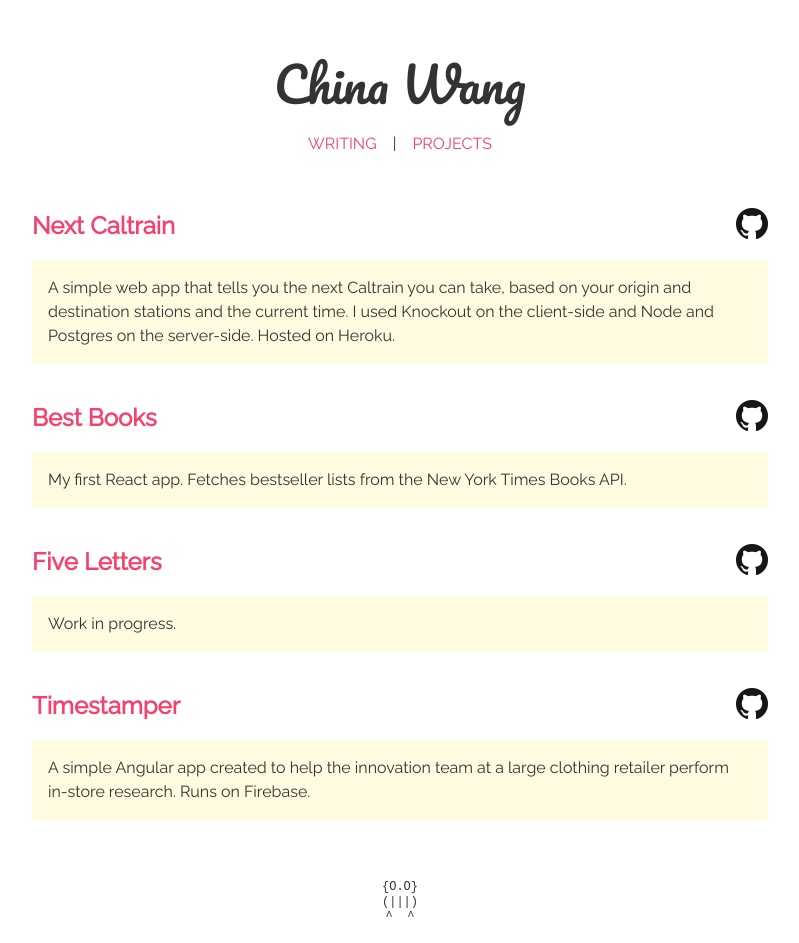
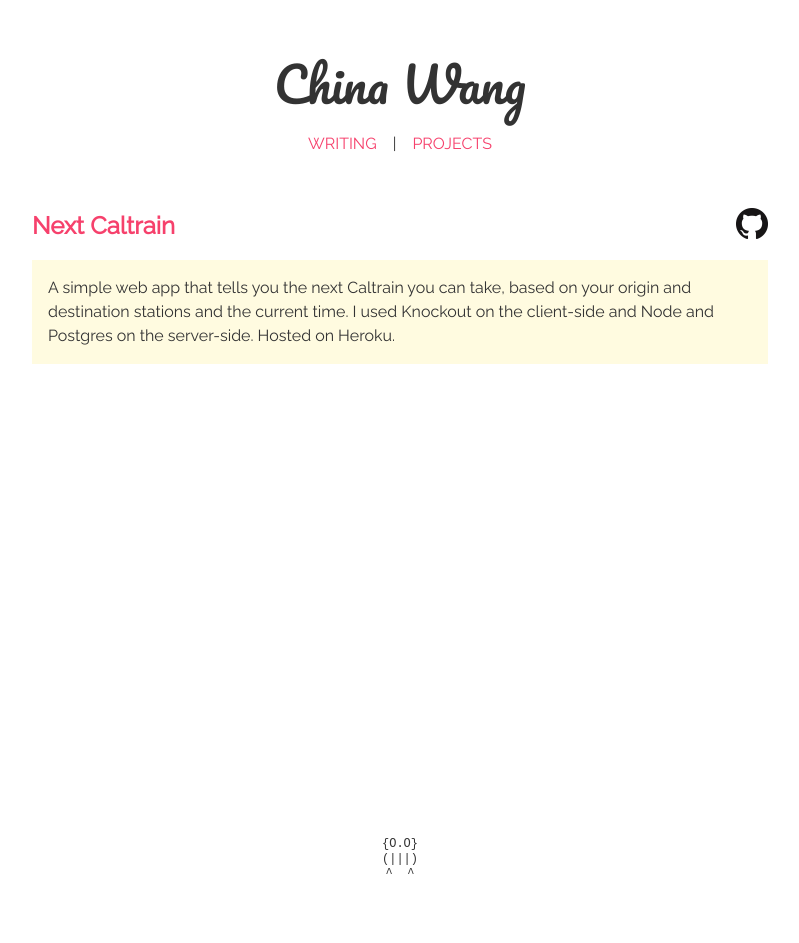
Before and after one commit to chinaowl/chinaowl.github.io, a Jekyll site: the page built from projects.md, in a window 1280 px wide. Shown: the whole page, without its empty margins (240-1039 px from the left). Built offline with Jekyll 4.4.1, drawn with Linux system fonts in a browser that asks for light colours; nearby versions of some CDN libraries; after the commit the page ends 900 px from its top, so only the background shows below that.

Commit message:
first update in two years

```diff
--- a/projects.md
+++ b/projects.md
@@ -7,18 +7,6 @@
     url: http://next-caltrain.herokuapp.com/
     github: https://github.com/chinaowl/next-caltrain
     summary: A simple web app that tells you the next Caltrain you can take, based on your origin and destination stations and the current time. I used Knockout on the client-side and Node and Postgres on the server-side. Hosted on Heroku.
-  - title: Best Books
-    url: http://best-books.herokuapp.com
-    github: https://github.com/chinaowl/best-books
-    summary: My first React app. Fetches bestseller lists from the New York Times Books API.
-  - title: Five Letters
-    url: http://five-letters.herokuapp.com/
-    github: https://github.com/chinaowl/word-game
-    summary: Work in progress.
-  - title: Timestamper
-    url: https://chinaowl-timestamper.firebaseapp.com/
-    github: https://github.com/chinaowl/timestamper
-    summary: A simple Angular app created to help the innovation team at a large clothing retailer perform in-store research. Runs on Firebase.
 ---
 
 
```
Also changed, not shown: index.md (+2 -6 lines).
